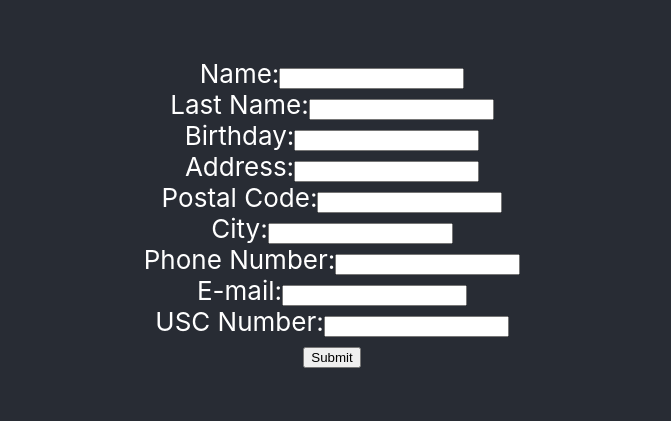
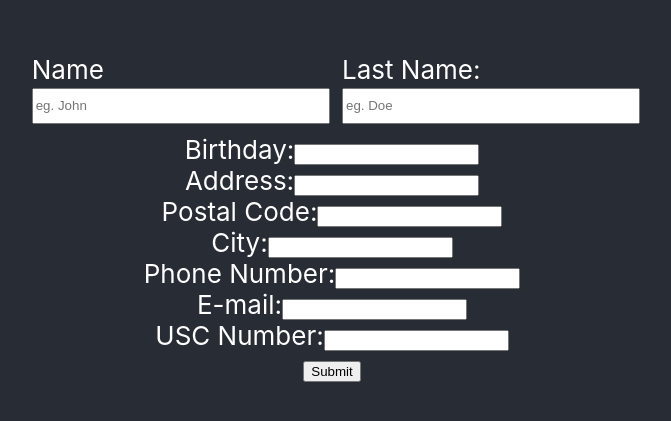
Before and after one commit to juanibiapina/scheduler, a React (Create React App) app: page / in a window 1280 px wide. Shown: the part 187-608 px from the top of the page, without its empty margins (308-979 px from the left). Built offline with nearby package versions, Linux system fonts and the light colour scheme.

Commit message:
feat: align first and last name

```diff
--- a/package.json
+++ b/package.json
@@ -37,6 +37,9 @@
     ]
   },
   "devDependencies": {
-    "react-request": "^3.2.0"
+    "eslint": "^8.8.0",
+    "prettier": "^2.5.1",
+    "react-request": "^3.2.0",
+    "styled-components": "^5.3.3"
   }
 }
--- a/src/UserDataForm.js
+++ b/src/UserDataForm.js
@@ -1,4 +1,7 @@
-import React from 'react';
+import React from "react";
+
+import Input from "./components/Input";
+import SideBySide from "./components/SideBySide";
 
 class UserDataForm extends React.Component {
   constructor(props) {
@@ -16,8 +19,8 @@ class UserDataForm extends React.Component {
         phone_number: "",
         email: "",
         type: "Urban Sports Club",
-        usc_number: ""
-      }
+        usc_number: "",
+      },
     };
   }
 
@@ -44,91 +47,98 @@ class UserDataForm extends React.Component {
   render() {
     return (
       <form onSubmit={this.handleSubmit}>
-        <label>
-          Name:
-          <input
+        <SideBySide>
+          <Input
+            description="Name"
+            placeholder="eg. John"
             name="name"
             type="text"
             value={this.state.user.name}
-            onChange={this.handleInputChange} />
-        </label>
-        <br/>
-        <label>
-          Last Name:
-          <input
+            onChange={this.handleInputChange}
+          />
+          <Input
+            description="Last Name:"
+            placeholder="eg. Doe"
             name="last_name"
             type="text"
             value={this.state.user.last_name}
-            onChange={this.handleInputChange} />
-        </label>
-        <br/>
+            onChange={this.handleInputChange}
+          />
+        </SideBySide>
         <label>
           Birthday:
           <input
             name="birthday"
             type="text"
             value={this.state.user.birthday}
-            onChange={this.handleInputChange} />
+            onChange={this.handleInputChange}
+          />
         </label>
-        <br/>
+        <br />
         <label>
           Address:
           <input
             name="address"
             type="text"
             value={this.state.user.address}
-            onChange={this.handleInputChange} />
+            onChange={this.handleInputChange}
+          />
         </label>
-        <br/>
+        <br />
         <label>
           Postal Code:
           <input
             name="postal_code"
             type="text"
             value={this.state.user.postal_code}
-            onChange={this.handleInputChange} />
+            onChange={this.handleInputChange}
+          />
         </label>
-        <br/>
+        <br />
         <label>
           City:
           <input
             name="city"
             type="text"
             value={this.state.user.city}
-            onChange={this.handleInputChange} />
+            onChange={this.handleInputChange}
+          />
         </label>
-        <br/>
+        <br />
         <label>
           Phone Number:
           <input
             name="phone_number"
             type="text"
             value={this.state.user.phone_number}
-            onChange={this.handleInputChange} />
+            onChange={this.handleInputChange}
+          />
         </label>
-        <br/>
+        <br />
         <label>
           E-mail:
           <input
             name="email"
             type="text"
             value={this.state.user.email}
-            onChange={this.handleInputChange} />
+            onChange={this.handleInputChange}
+          />
         </label>
-        <br/>
+        <br />
         <label>
           USC Number:
           <input
             name="usc_number"
             type="text"
             value={this.state.user.usc_number}
-            onChange={this.handleInputChange} />
+            onChange={this.handleInputChange}
+          />
         </label>
-        <br/>
+        <br />
 
         <input type="submit" value="Submit" />
       </form>
-    )
+    );
   }
 }
 
--- /dev/null
+++ b/src/components/Input.js
@@ -0,0 +1,45 @@
+import React, { useState } from "react";
+import InputMask from "react-input-mask";
+import styled from "styled-components";
+
+const InputContainer = styled.div`
+  width: 100%;
+  text-align: left;
+  margin: 10px;
+
+  & label {
+    margin-left: 0;
+  }
+
+  & input {
+    height: 30px;
+    width: 100%;
+  }
+`;
+
+function Input({
+  description,
+  placeholder,
+  name,
+  type,
+  mask,
+  value,
+  onChange,
+}) {
+  return (
+    <InputContainer>
+      <label for={name}>{description}</label>
+      <InputMask
+        placeholder={placeholder}
+        id={name}
+        mask={mask}
+        name={name}
+        type={type}
+        value={value}
+        onChange={onChange}
+      />
+    </InputContainer>
+  );
+}
+
+export default Input;
--- /dev/null
+++ b/src/components/SideBySide.js
@@ -0,0 +1,7 @@
+import React from "react";
+import styled from "styled-components";
+
+export default styled.div`
+  display: flex;
+  justify-content: space-between;
+`;
```
